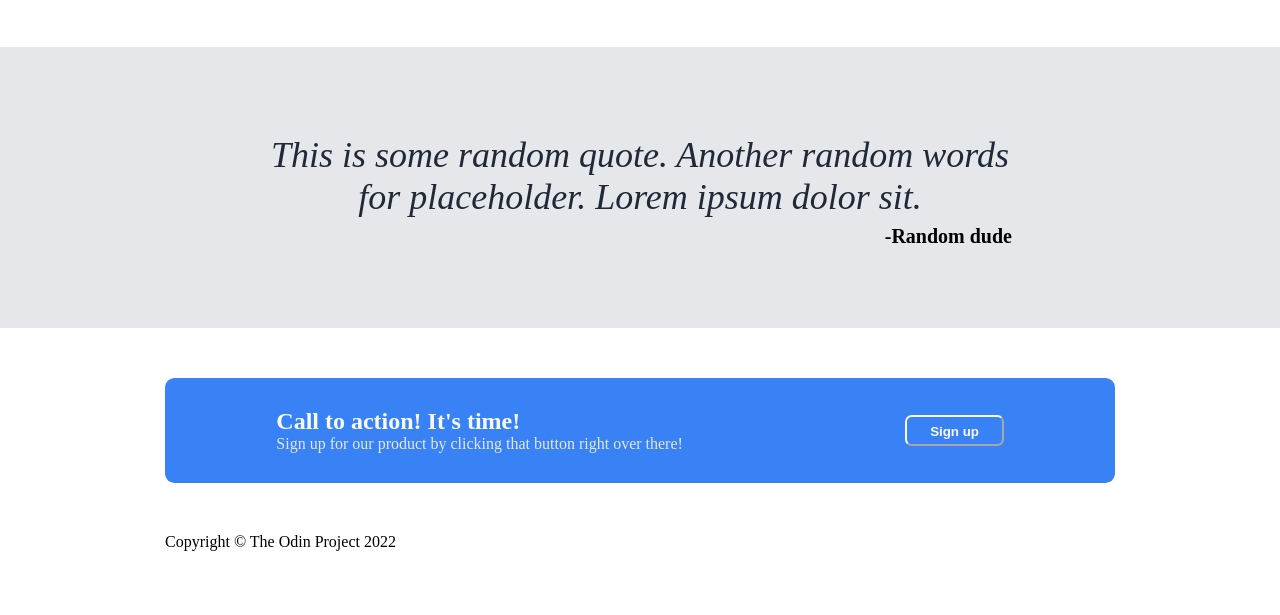
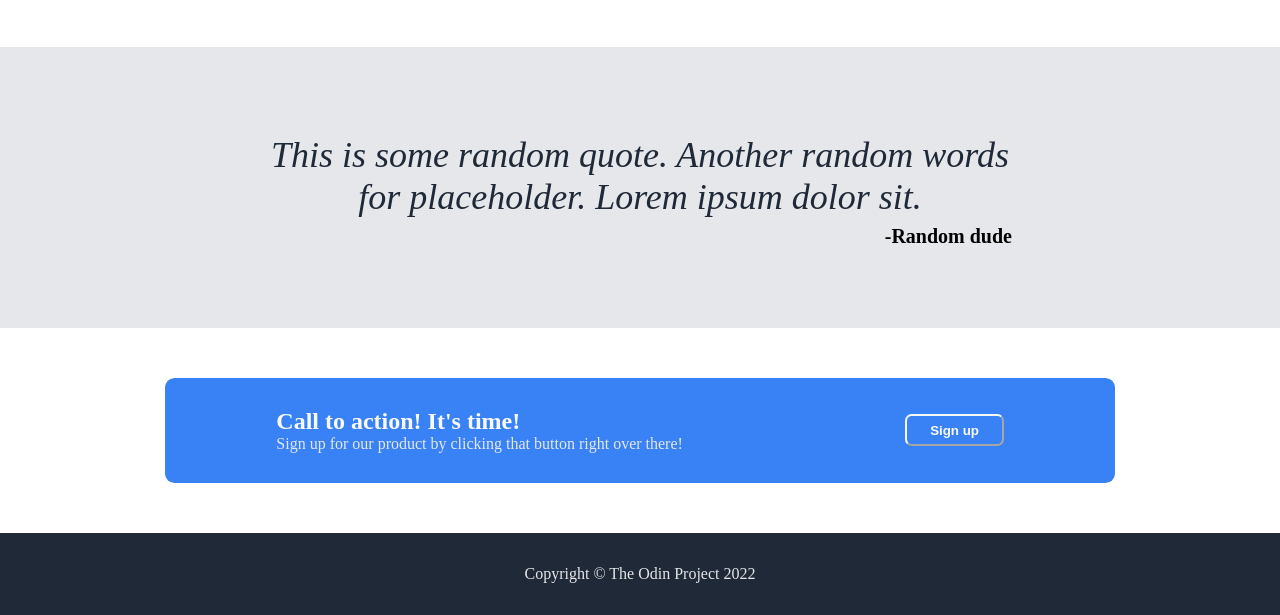
Before and after one commit to rahmanaga/Landing-Page, a plain HTML site: page index.html in a window 1280 px wide. Shown: the part 561-1176 px from the top of the page. Before the commit the page ends 1112 px from the top, so only its background shows below. Drawn offline with Linux system fonts and the light colour scheme.

Commit message:
Add styles to footer

```diff
--- a/styles.css
+++ b/styles.css
@@ -166,7 +166,7 @@ button {
 }
 
 .action button {
-  max-height: 2.3em;
+  max-height: 3.3em;
   background-color: #3882f6;
   color: #f9faf8;
   font-weight: bold;
@@ -174,3 +174,14 @@ button {
   padding: 0.5em 1.7em;
   border-radius: 0.5em;
 }
+
+.footer {
+  background-color: #1f2937;
+}
+
+.footer .container {
+  justify-content: center;
+  align-items: center;
+  color: #e5e7eb;
+  padding: 2em;
+}
```
